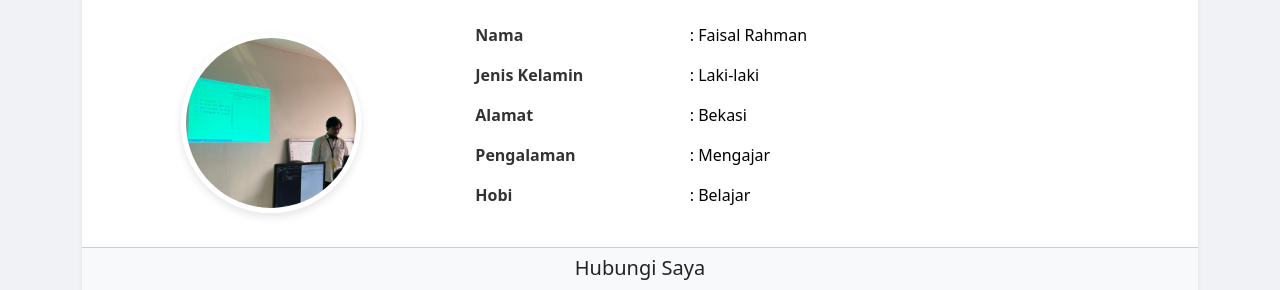
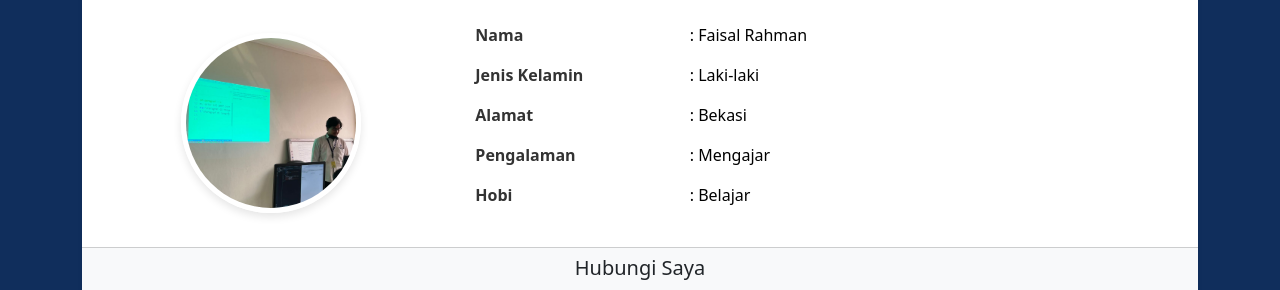
Before and after one commit to faisalrahmanB/JWD, a plain HTML site: page index.html in a window 1280 px wide. Shown: the part 112-402 px from the top of the page. Drawn offline with nearby package versions, Linux system fonts and the light colour scheme.

Commit message:
Berubah warna background lagi

```diff
--- a/style.css
+++ b/style.css
@@ -1,5 +1,5 @@
 body {
-    background-color: #f0f2f5; /* Warna latar belakang halaman */
+    background-color:rgb(16, 46, 92); /* Warna latar belakang halaman */
 }
 
 .biodata-card {
```
